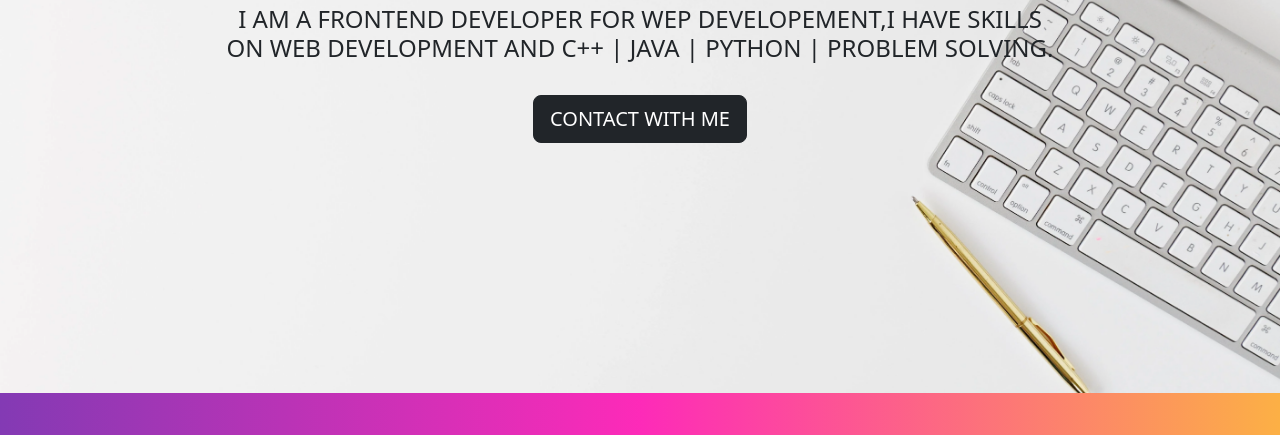
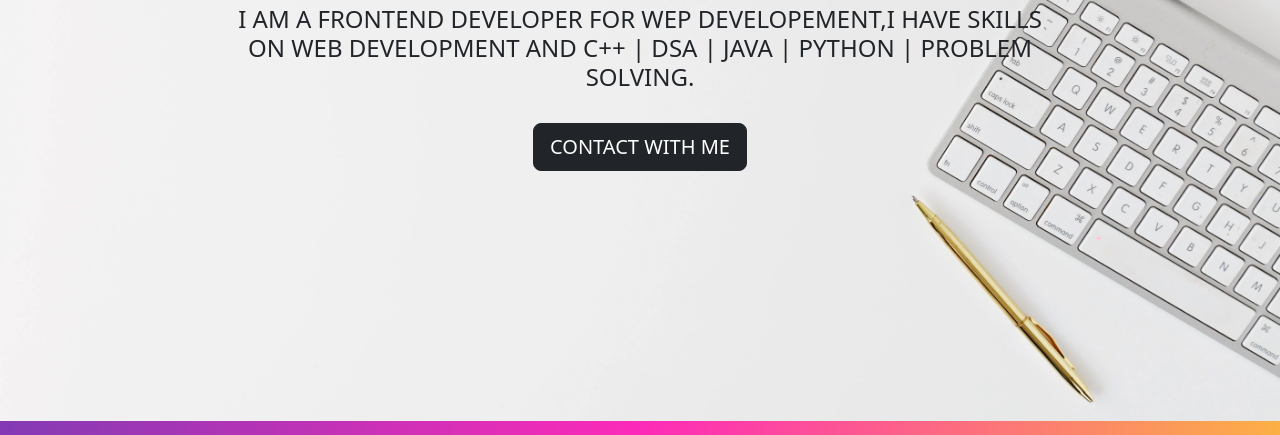
Before and after one commit to krishnnamoorthi/krishnamoorthi-portfolio, a plain HTML site: page index.html in a window 1280 px wide. Shown: the part 317-752 px from the top of the page. Drawn offline with nearby package versions, Linux system fonts and the light colour scheme.

Commit message:
changes made

```diff
--- a/index.html
+++ b/index.html
@@ -43,7 +43,7 @@
         <div class="col-md-12">
           <div class="w-75 m-auto">
             <h1 class="pb-3">HI MY NAME IS KRISHNAMOORTHI G</h1>
-            <h4 class="pb-4">I am a Frontend Developer for Wep Developement,I have skills on web development and  c++ | java | python | problem solving.</h4>
+            <h4 class="pb-4">I am a Frontend Developer for Wep Developement,I have skills on web development and  c++ | DSA | java | python | problem solving.</h4>
             <a href="https://wa.me/+917010663835?text=Hi Krishnamoorthi!!!" class="btn btn-dark btn-lg text-uppercase" target="_blank">Contact with me</a>
 
           </div>
```
